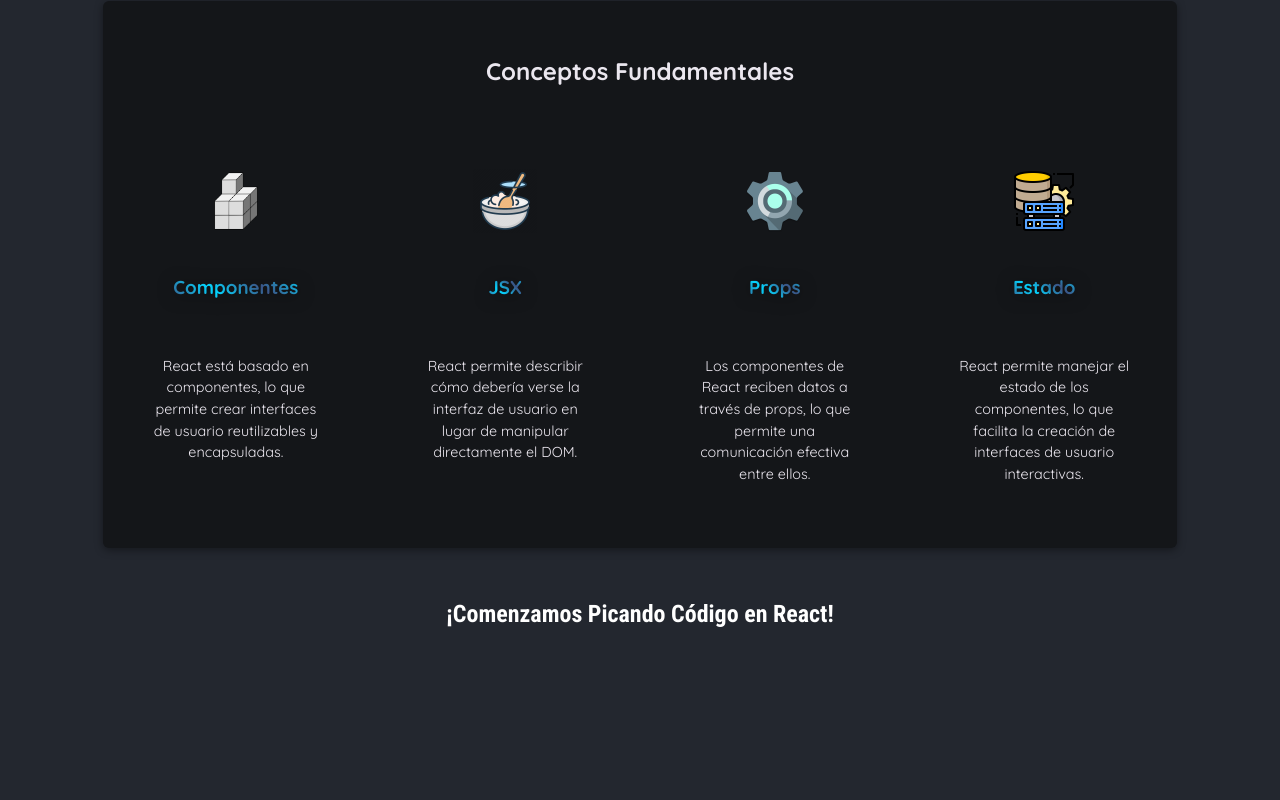
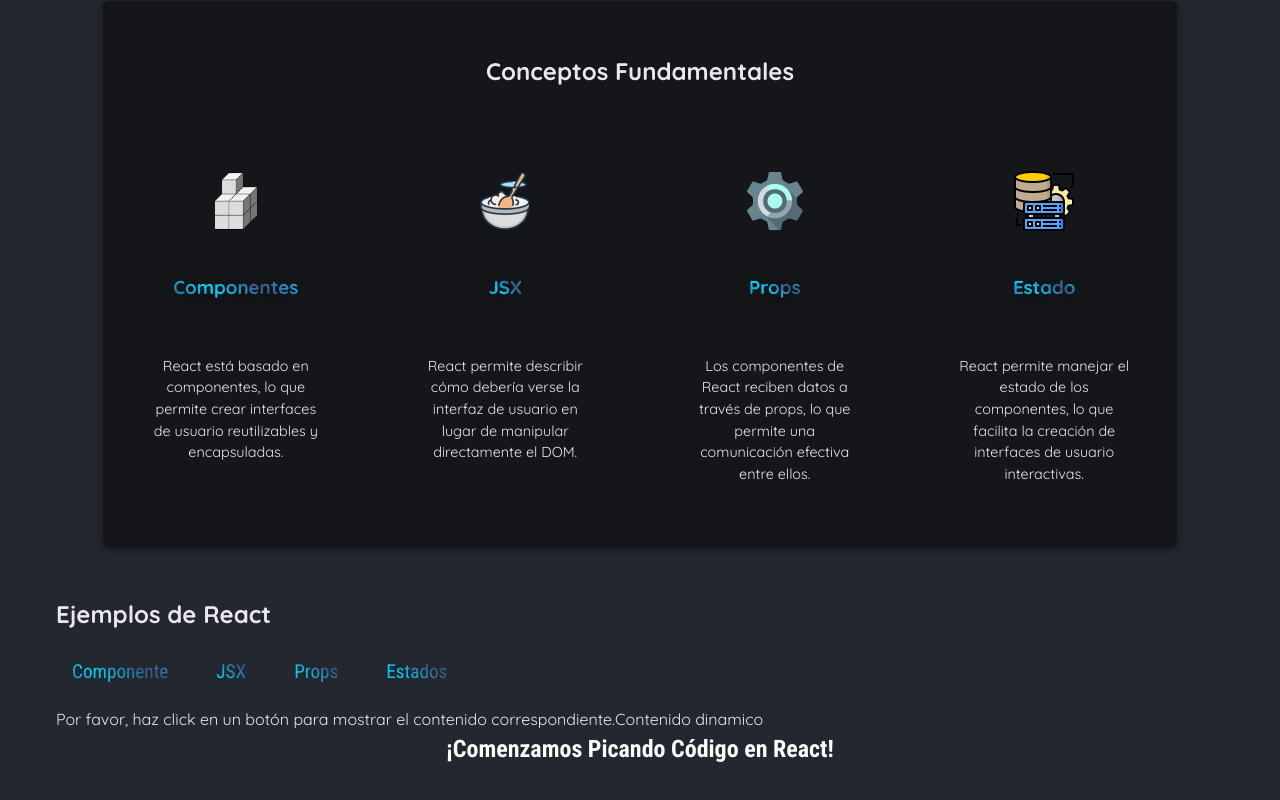
Before and after one commit to luissalinas54/react_js, a React (Vite) app: page / in a window 1280 px wide. Shown: the part 334-1134 px from the top of the page. Built offline with nearby package versions, Linux system fonts and the light colour scheme.

Commit message:
Manejo de clase chlidren + eventos

```diff
--- a/src/App.jsx
+++ b/src/App.jsx
@@ -1,11 +1,26 @@
 import { Core_Concepts } from "./assets/data.js";
 import Header from "./components/Header/Header.jsx";
 import CoreConcepts from "./components/CoreConcepts/CoreConcepts.jsx";
+import TabButton from "./components/TabButton/TabButton.jsx";
 
 //UTILIZAMOS EL PARAMETREO SPREED (...Core_Concepts[i]) PARA PASAR LOS PROPS DE CADA OBJETO DEL ARRAY DE CONCEPTOS FUNDAMENTALES,
 //YA QUE TODAS LAS PROPIEDADES DE CADA OBJETO DEL ARRAY COINCIDEN CON LOS NOMBRES DE LOS PROPS QUE ESPERA EL COMPONENTE CoreConcepts,
 //ASÍ EVITAMOS TENER QUE PASAR CADA PROPIEDAD DE MANERA INDIVIDUAL
+//EN EL COMPONENTE TabButton SE UTILIZA EL PROP onClick PARA ASOCIAR UN EVENTO DE CLIC AL BOTÓN, no es el evento onClick
+//Para usar los template iterals usamos las comillas invertidas (``)
+//y dentro de ellas colocamos la expresión que queremos evaluar entre ${}
+//hacemos uso del arrow function () => para pasar la declaracion de la funcion, no su ejecicion
+//de esta manera la funcion de handle click no se ejecuta inmediatamente al renderizar el componente, sino que se ejecuta solo cuando se hace click en el boton
+
 function App() {
+  //VARIBLE PARA CONTROLAR EL CONTENIDO DINAMICO
+  let tabContent =
+    "Por favor, haz click en un botón para mostrar el contenido correspondiente.";
+  //CREAMOS LA FUNCION DEL HANDLECLICK
+  function handleClickMenu(SelectedButton) {
+    tabContent = SelectedButton; //Aquí se asigna el nombre del botón clickeado a la variable tabContent para mostrar el contenido correspondiente
+    console.log(`Has hecho click en el botón: ${SelectedButton}`); //Aquí se muestra el nombre del botón que se ha clickeado
+  }
   return (
     <div>
       <Header />
@@ -19,6 +34,21 @@
           <CoreConcepts {...Core_Concepts[3]} />
         </div>
       </section>
+      <section id="reactExamples">
+        <h2>Ejemplos de React</h2>
+        <menu>
+          <TabButton onClick={() => handleClickMenu("Componente")}>
+            Componente
+          </TabButton>
+          <TabButton onClick={() => handleClickMenu("JSX")}>JSX</TabButton>
+          <TabButton onClick={() => handleClickMenu("Props")}>Props</TabButton>
+          <TabButton onClick={() => handleClickMenu("Estados")}>
+            Estados
+          </TabButton>
+        </menu>
+        {tabContent}
+        Contenido dinamico
+      </section>
 
       <main>
         <h2>¡Comenzamos Picando Código en React!</h2>
--- /dev/null
+++ b/src/components/TabButton/TabButton.css
@@ -0,0 +1,40 @@
+#reactExamples {
+  margin-left: 3rem;
+}
+#reactExamples menu {
+  display: flex;
+  gap: 1rem;
+  list-style: none;
+  padding: 0;
+}
+#reactExamples menu button {
+  padding: 0.5rem 1rem;
+  border: none;
+  border-radius: 6px;
+  background: linear-gradient(40deg, #3b5486, #03d5ff, #3b5486, #03d5ff);
+  -webkit-background-clip: text;
+  background-clip: text;
+  -webkit-text-fill-color: transparent;
+  font-family: "Roboto Condensed", sans-serif;
+  font-size: 1.2rem;
+  cursor: pointer;
+  transition: all 0.2s ease-in-out;
+}
+
+#reactExamples menu button:hover {
+  background: linear-gradient(40deg, #576a6f, #a8dfed, #576a6f, #a8dfed);
+  -webkit-background-clip: text;
+  background-clip: text;
+  -webkit-text-fill-color: transparent;
+  font-size: 1.3rem;
+  font-weight: bold;
+}
+
+#reactExamples menu button.active {
+  background: linear-gradient(40deg, #576a6f, #a8dfed, #576a6f, #a8dfed);
+  -webkit-background-clip: text;
+  background-clip: text;
+  -webkit-text-fill-color: transparent;
+  font-size: 1.3rem;
+  font-weight: bold;
+}
--- /dev/null
+++ b/src/components/TabButton/TabButton.jsx
@@ -0,0 +1,20 @@
+import "./TabButton.css";
+//la clase children sirve para pasar contenido a un componente sin necesidad de definir un prop específico para ello
+//estas van a ahcer referencia a todo tipo de contendio insertado en medio de las aperturas y cierres de un componente,
+//ya sea texto, elementos HTML o incluso otros componentes
+//se utiliza este metodo en vez de la desestructuración de props (como se uso en el CoreConcepts)
+// para evitar tener que definir un prop específico para cada tipo de contenido que queramos pasar al componente,
+//Creamos un evento en el boton con al prop onClick
+//SI SE CREA UNA FUNCION DENTRO DE UN COMPONENTE SOLO SE PUEDE LLAMAR ESA FUNCION DENTRO DE ESE COMPONENTE.
+//utilizamos handleClic en vez de handleClic() porque con la segunda opcion la funcion se ejecutaria inmediatamente al renderizar el componente,
+//en cambio con la primera opcion se ejecuta solo cuando se hace click en el boton
+
+export default function TabButton({ children, onClick }) {
+  //CREAMOS LA FUNCION PARA EL BOTON
+
+  return (
+    <li>
+      <button onClick={onClick}>{children}</button>
+    </li>
+  );
+}
```
